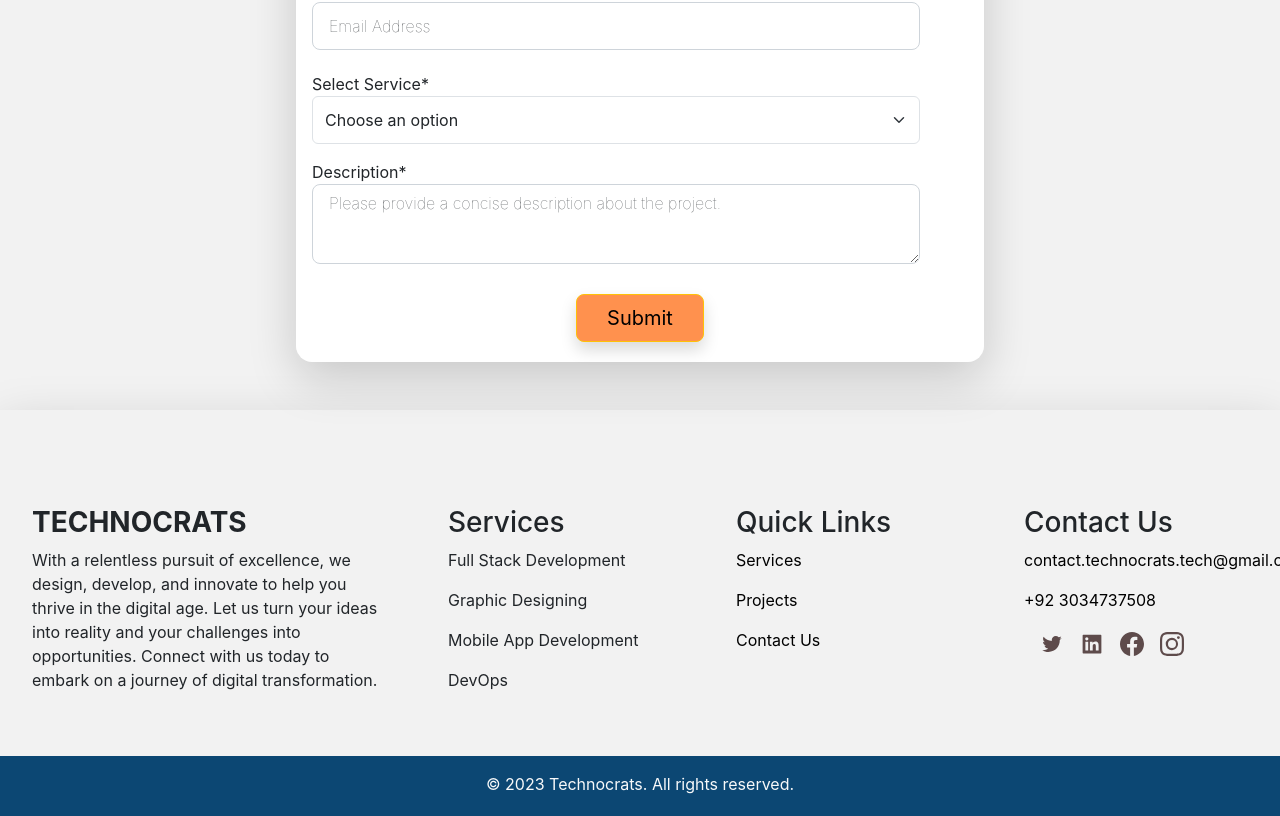
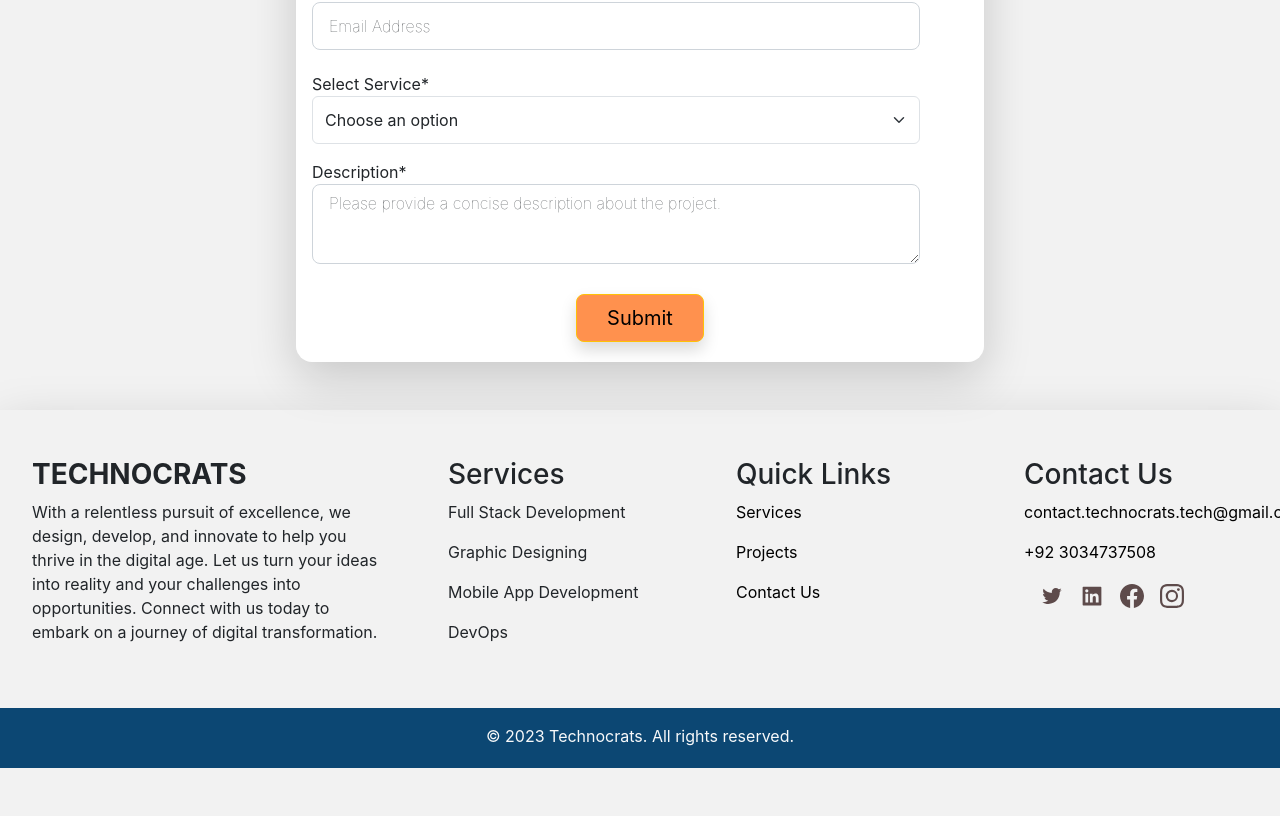
Before and after one commit to technocrats-portfolio/Technocrats, a React (Create React App) app: page / in a window 1280 px wide. Shown: the part 3969-4785 px from the top of the page. After the commit the page ends 4737 px from the top, so only its background shows below. Built offline with nearby package versions, Linux system fonts and the light colour scheme.

Commit message:
Set Footer

```diff
--- a/src/Footer/Footer.jsx
+++ b/src/Footer/Footer.jsx
@@ -10,7 +10,7 @@ const Footer = () => {
 <>
    <section className='footer-color pt-5 pb-5 shadow-lg mt-5'>
 
-    <div className='footer-section mt-5'>
+    <div className='footer-section'>
       <div className='footer-part'>
         <h3 className='footer-logo'>TECHNOCRATS</h3>
         <p>With a relentless pursuit of excellence, we design, develop, and innovate to help you thrive in the digital age. Let us turn your ideas into reality and your challenges into opportunities. Connect with us today to embark on a journey of digital transformation.</p>
```
